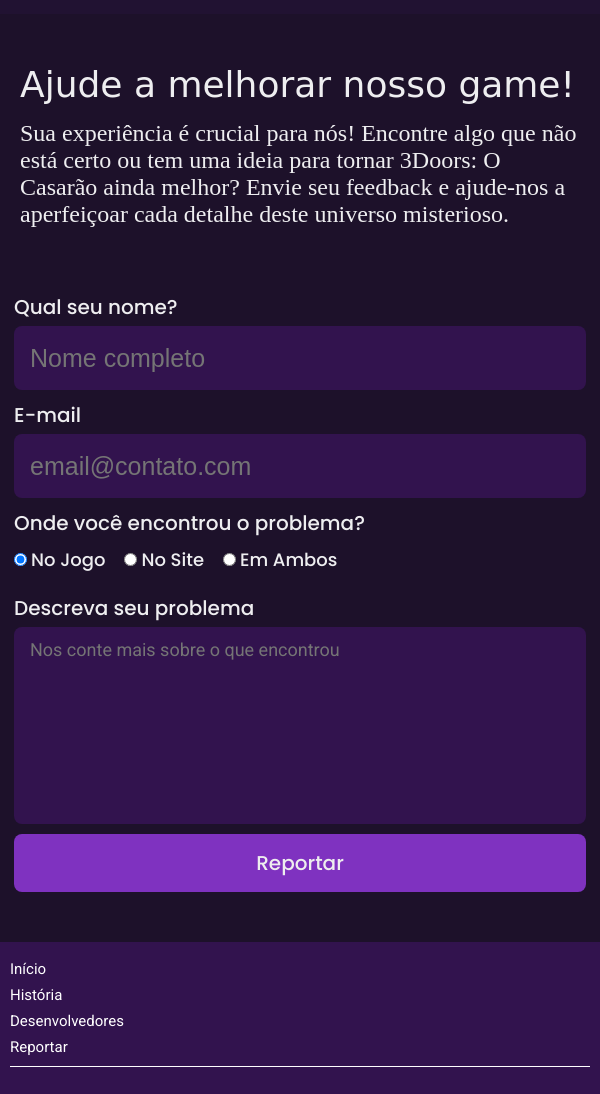
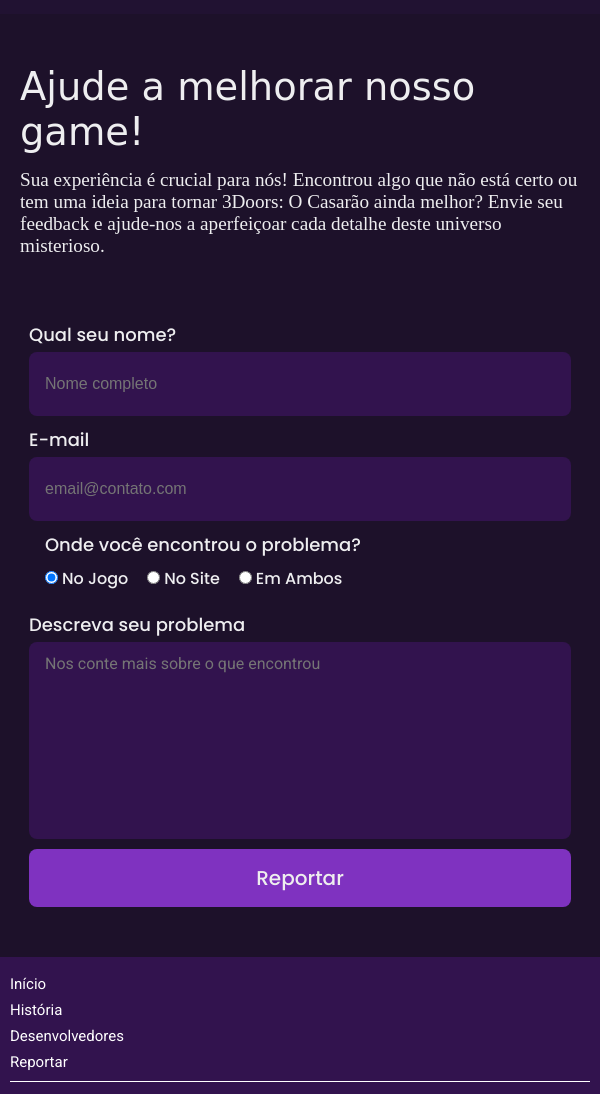
Before and after one commit to EdsonKL/Site-Jogo-3Doors, a website: page src/report/index.html in a window 600 px wide. Shown: the part 159-1253 px from the top of the page. Drawn offline with nearby package versions, Linux system fonts and the light colour scheme; a web font is replaced by a local one.

Commit message:
ajuste de responsividade no report

```diff
--- a/src/report/index.html
+++ b/src/report/index.html
@@ -85,7 +85,7 @@
       <div class="textMain">
         <h1>Ajude a melhorar nosso game!</h1>
         <p>
-          Sua experiência é crucial para nós! Encontre algo que não está certo
+          Sua experiência é crucial para nós! Encontrou algo que não está certo
           ou tem uma ideia para tornar 3Doors: O Casarão ainda melhor? Envie seu
           feedback e ajude-nos a aperfeiçoar cada detalhe deste universo
           misterioso.
--- a/src/report/style.css
+++ b/src/report/style.css
@@ -1,7 +1,7 @@
 @import url("https://fonts.googleapis.com/css2?family=Rosarivo:ital@0;1&display=swap");
 @import url("https://fonts.googleapis.com/css2?family=Poppins:ital,wght@0,100;0,200;0,300;0,400;0,500;0,600;0,700;0,800;0,900;1,100;1,200;1,300;1,400;1,500;1,600;1,700;1,800;1,900&family=Rosarivo:ital@0;1&display=swap");
 @import url("https://fonts.googleapis.com/css2?family=Poppins:ital,wght@0,100;0,200;0,300;0,400;0,500;0,600;0,700;0,800;0,900;1,100;1,200;1,300;1,400;1,500;1,600;1,700;1,800;1,900&family=Roboto:ital,wght@0,100;0,300;0,400;0,500;0,700;0,900;1,100;1,300;1,400;1,500;1,700;1,900&family=Rosarivo:ital@0;1&display=swap");
-@import url('https://fonts.googleapis.com/css2?family=Roboto:ital,wght@0,100;0,300;0,400;0,500;0,700;0,900;1,100;1,300;1,400;1,500;1,700;1,900&display=swap');
+@import url("https://fonts.googleapis.com/css2?family=Roboto:ital,wght@0,100;0,300;0,400;0,500;0,700;0,900;1,100;1,300;1,400;1,500;1,700;1,900&display=swap");
 * {
   padding: 0;
   margin: 0;
@@ -56,7 +56,7 @@ header {
 
 .login__button__cadastrar {
   border: none;
-  background-color: #7F32C0;
+  background-color: #7f32c0;
   padding: 10px 20px;
   border-radius: 5px;
   margin-right: 10px;
@@ -66,13 +66,13 @@ header {
   color: #ffffff;
   font-weight: 300;
   font-size: 1.3rem;
-  font-family: "Poppins", sans-serif;;
+  font-family: "Poppins", sans-serif;
 }
 
 .login__button__entrar {
   border: none;
   background-color: #211232;
-  border: 2px solid #7F32C0;
+  border: 2px solid #7f32c0;
   padding: 10px 20px;
   border-radius: 4px;
   margin-right: 0;
@@ -99,7 +99,7 @@ header {
 }
 
 .rodape {
-  background-color: #32134E;
+  background-color: #32134e;
   color: white;
   padding: 60px;
   text-align: center;
@@ -143,7 +143,6 @@ header {
   width: 100%;
 }
 
-
 @media screen and (max-width: 1260px) {
   .nav-bar {
     padding: 4rem 6rem;
@@ -176,7 +175,7 @@ header {
     height: 60px;
   }
   .mobile-menu-icon button {
-      background-color:#211232;
+    background-color: #211232;
     border: none;
     cursor: pointer;
     padding: 30px;
@@ -237,9 +236,6 @@ header {
 
 /*  */
 
-
-
-
 #main {
   background-color: #1d112a;
   color: #eeeef0;
@@ -250,7 +246,7 @@ header {
   gap: 64px;
 }
 @media screen and (min-width: 0px) and (max-width: 1038px) {
-  #main{
+  #main {
     flex-direction: column;
     padding: 50px 20px;
   }
@@ -272,51 +268,50 @@ header {
   }
 }
 @media screen and (min-width: 1038px) and (max-width: 1090px) {
-  .textMain{
-    h1{
+  .textMain {
+    h1 {
       font-size: 48px;
     }
-    p{
+    p {
       font-size: 17px;
     }
   }
 }
 @media screen and (min-width: 840px) and (max-width: 1038px) {
-  .textMain{
+  .textMain {
     width: 70%;
-    h1{
+    h1 {
       font-size: 68px;
     }
-    p{
+    p {
       font-size: 24px;
     }
   }
 }
 @media screen and (min-width: 500px) and (max-width: 840px) {
-  .textMain{
-    width: 85%;
-    h1{
-      font-size: 7vw;
+  .textMain {
+    width: 100%;
+    h1 {
+      font-size: 2.4rem;
       margin-bottom: 15px;
     }
-    p{
+    p {
+      font-size: 1.2rem;
+    }
+  }
+}
+@media screen and (min-width: 0px) and (max-width: 500px) {
+  .textMain {
+    width: 100%;
+    h1 {
+      font-size: 6vw;
+      margin-bottom: 15px;
+    }
+    p {
       font-size: 4vw;
     }
   }
 }
-@media screen and (min-width: 0px) and (max-width: 600px) {
-  .textMain{
-    width: 100%;
-    h1{
-      font-size: 6vw;
-      margin-bottom: 15px;
-    }
-    p{
-      font-size: 4vw;
-    }
-  }
-}
-
 
 .alertText {
   size: 12px;
@@ -331,11 +326,11 @@ header {
   gap: 3px;
 }
 
-.open{
+.open {
   display: flex;
 }
-.close{
-  display:none
+.close {
+  display: none;
 }
 
 .formBox {
@@ -364,22 +359,22 @@ header {
     }
   }
   @media screen and (min-width: 840px) and (max-width: 1038px) {
-    .nameBox{
-      label{
+    .nameBox {
+      label {
         font-size: 20px;
       }
-      input{
+      input {
         width: 65vw;
         height: 52px;
       }
     }
   }
   @media screen and (min-width: 600px) and (max-width: 840px) {
-    .nameBox{
-      label{
+    .nameBox {
+      label {
         font-size: 25px;
       }
-      input{
+      input {
         font-size: 20px;
         width: 75vw;
         height: 52px;
@@ -387,25 +382,26 @@ header {
     }
   }
   @media screen and (min-width: 400px) and (max-width: 600px) {
-    .nameBox{
-      label{
-        font-size: 20px;
+    .nameBox {
+      label {
+        font-size: 18px;
       }
-      input{
-        font-size: 25px;
-        width: 90vw;
+      input {
+        font-size: 16px;
+        width: 85vw;
         height: 52px;
       }
     }
   }
   @media screen and (min-width: 300px) and (max-width: 400px) {
-    .nameBox{
-      label{
-        font-size: 18px;
+    .nameBox {
+      label {
+        font-size: 16px;
+
       }
-      input{
-        font-size: 16px;
-        width: 90vw;
+      input {
+        font-size: 14px;
+        width: 85vw;
         height: 45px;
       }
     }
@@ -435,23 +431,23 @@ header {
       border: none;
     }
   }
-  @media screen and (min-width: 400px) and (max-width: 1038px) {
-    .emailBox{
-      label{
+  @media screen and (min-width: 840px) and (max-width: 1038px) {
+    .emailBox {
+      label {
         font-size: 20px;
       }
-      input{
+      input {
         width: 65vw;
         height: 52px;
       }
     }
   }
-  @media screen and (min-width: 500px) and (max-width: 840px) {
-    .emailBox{
-      label{
+  @media screen and (min-width: 600px) and (max-width: 840px) {
+    .emailBox {
+      label {
         font-size: 25px;
       }
-      input{
+      input {
         font-size: 20px;
         width: 75vw;
         height: 52px;
@@ -459,25 +455,25 @@ header {
     }
   }
   @media screen and (min-width: 400px) and (max-width: 600px) {
-    .emailBox{
-      label{
-        font-size: 20px;
+    .emailBox {
+      label {
+        font-size: 18px;
       }
-      input{
-        font-size: 25px;
-        width: 90vw;
+      input {
+        font-size: 16px;
+        width: 85vw;
         height: 52px;
       }
     }
   }
   @media screen and (min-width: 300px) and (max-width: 400px) {
-    .emailBox{
-      label{
-        font-size: 18px;
+    .emailBox {
+      label {
+        font-size: 16px;
       }
-      input{
+      input {
         font-size: 16px;
-        width: 90vw;
+        width: 85vw;
         height: 45px;
       }
     }
@@ -494,41 +490,57 @@ header {
       font-weight: 500;
       font-size: 14px;
     }
-    .radioBox{
+    .radioBox {
       gap: 5px;
     }
   }
-@media screen and (min-width: 400px) and (max-width: 1038px) {
-  .whereBox{
-    label{
+  @media screen and (min-width: 840px) and (max-width: 1038px) {
+    .whereBox {
+      label {
         font-size: 20px;
       }
-    .radioBox label{
+      .radioBox label {
         font-size: 16px;
       }
     }
   }
-@media screen and (min-width: 500px) and (max-width: 840px) {
-  .whereBox{
-    label{
+  @media screen and (min-width: 600px) and (max-width: 840px) {
+    .whereBox {
+      label {
         font-size: 25px;
       }
-    .radioBox label{
+      .radioBox label {
         font-size: 18px;
       }
     }
   }
   @media screen and (min-width: 400px) and (max-width: 600px) {
-  .whereBox{
+    .whereBox {
+      width: 85vw;
+      display: flex;
+      align-items: start;
+      label {
+        font-size: 18px;
+      }
+      .radioBox{
         label{
-      font-size: 20px;
+          font-size: 16px;
         }
       }
     }
-@media screen and (min-width: 300px) and (max-width: 400px) {
-  .whereBox{
+  }
+  @media screen and (min-width: 0) and (max-width: 400px) {
+    .whereBox {
+      width: 90vw;
+      display: flex;
+      align-items: start;
+      label {
+        font-size: 16px;
+      }
+      .radioBox{
         label{
-      font-size: 18px;
+          font-size: 14px;
+        }
       }
     }
   }
@@ -560,47 +572,48 @@ header {
     }
   }
   @media screen and (min-width: 840px) and (max-width: 1038px) {
-    .textAreaBox{
-      label{
+    .textAreaBox {
+      label {
         font-size: 20px;
       }
-      textarea{
+      textarea {
         width: 65vw;
       }
     }
   }
-  @media screen and (min-width: 500px) and (max-width: 840px) {
-    .textAreaBox{
-      label{
+  @media screen and (min-width: 600px) and (max-width: 840px) {
+    .textAreaBox {
+      label {
         font-size: 25px;
       }
-      textarea{
+      textarea {
         width: 75vw;
       }
     }
   }
   @media screen and (min-width: 400px) and (max-width: 600px) {
-    .textAreaBox{
-      label{
-        font-size: 20px;
+    .textAreaBox {
+      label {
+        font-size: 18px;
       }
-      textarea{
-        font-size: 18px;
-        width: 90vw;
+      textarea {
+        font-size: 16px;
+        width: 85vw;
       }
     }
   }
   @media screen and (min-width: 300px) and (max-width: 400px) {
-    .textAreaBox{
-      label{
-        font-size: 18px;
+    .textAreaBox {
+      label {
+        font-size: 16px;
       }
-      textarea{
-        width: 90vw;
+      textarea {
+        font-size: 14px;
+        width: 85vw;
       }
     }
   }
-  #buttonReport{
+  #buttonReport {
     display: flex;
     margin-top: 10px;
     width: 130px;
@@ -610,29 +623,35 @@ header {
     padding: 12px 16px;
     justify-content: center;
     align-items: center;
-    background-color: #7F32C0;
+    background-color: #7f32c0;
     font-family: "Poppins", sans-serif;
     font-weight: 500;
     font-size: 16px;
-    color: #EEEEEE;
+    color: #eeeeee;
     cursor: pointer;
   }
   @media screen and (min-width: 600px) and (max-width: 1038px) {
-    #buttonReport{
+    #buttonReport {
       width: 190px;
       height: 56px;
       font-size: 20px;
     }
   }
   @media screen and (min-width: 0px) and (max-width: 600px) {
-    #buttonReport{
+    #buttonReport {
       width: 100%;
       height: 58px;
       font-size: 20px;
     }
   }
-  #buttonReport:hover{
+  #buttonReport:hover {
     background-color: #632694;
-
   }
 }
+@media screen and (min-width: 0px) and (max-width: 600px) {
+  .formBox form {
+    display: flex;
+    flex-direction: column;
+    align-items: center;
+  }
+}
```
Lines whose indentation alone changed are shown as unchanged.
